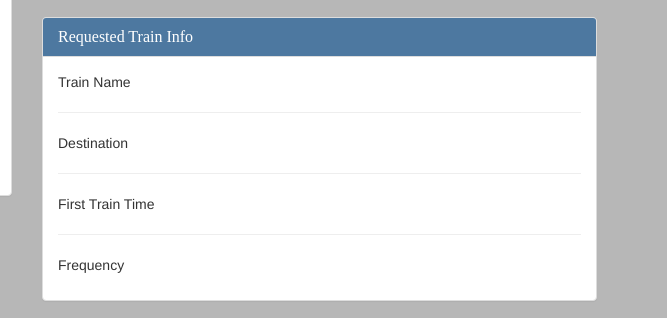
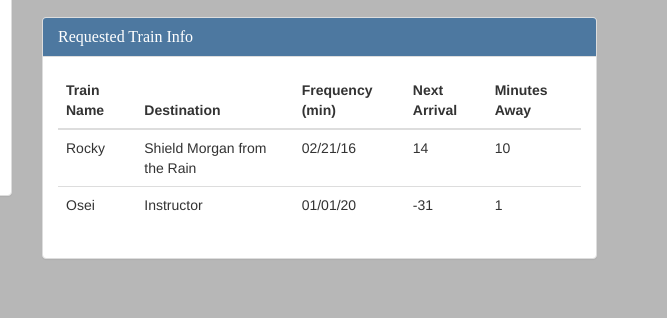
Before and after one commit to ChristopherAllen777/Train-Scheduler, a plain HTML site: page index.html in a window 1280 px wide. Shown: the part 750-1068 px from the top of the page, 613-1280 px from the left. After the commit the page ends 1029 px from the top, so only its background shows below. Drawn offline with nearby package versions, Linux system fonts and the light colour scheme; no server answers.

```diff
--- a/index.html
+++ b/index.html
@@ -95,7 +95,6 @@
             <!-- Sign-up Form (note the various input "types")-->
             <form role="form">
 
-    <!-- This is where the code goes for my train Info -->
 
             </form>
           </div>
@@ -146,13 +145,33 @@
             <h3 class="panel-title">Requested Train Info</h3>
           </div>
           <div class="panel-body" id="recent-member">
-            <p id="name-display">Train Name</p>
-            <hr>
-            <p id="destination-display">Destination</p>
-             <hr>
-            <p id="trainTime-display"> First Train Time</p>
-             <hr>
-            <p id="frequency-display">Frequency</p>
+           <table class="table">
+                <thead>
+                  <tr>
+                    <th>Train Name</th>
+                    <th>Destination</th>
+                    <th>Frequency (min)</th>
+                    <th>Next Arrival</th>
+                    <th>Minutes Away</th>
+                  </tr>
+                </thead>
+                <tbody>
+                  <tr>
+                    <td>Rocky</td>
+                    <td>Shield Morgan from the Rain</td>
+                    <td>02/21/16</td>
+                    <td>14</td>
+                    <td>10</td>
+                  </tr>
+                  <tr>
+                    <td>Osei</td>
+                    <td>Instructor</td>
+                    <td>01/01/20</td>
+                    <td>-31</td>
+                    <td>1</td>
+                  </tr>
+                </tbody>
+              </table>
           </div>
         </div>
       </div>
@@ -190,7 +209,9 @@
 
     // Capture submission info
 
-    $("#")
+    $("#clock").on("click", function(displayTime){
+      console.log()
+    });
 
     $("#submit").on("click", function() {
       // Don't refresh the page!
@@ -210,7 +231,7 @@
 
       //Diplays the input information on Firebase
 
-      database.ref().set({
+      database.ref().push({
 
       frequency: frequency,
       time: time,
@@ -219,6 +240,10 @@
   });
 
 });
+
+      alert("Train Successfully added");
+
+
 
     // Fetch our data from Firebase and display as html on app.
 
```
